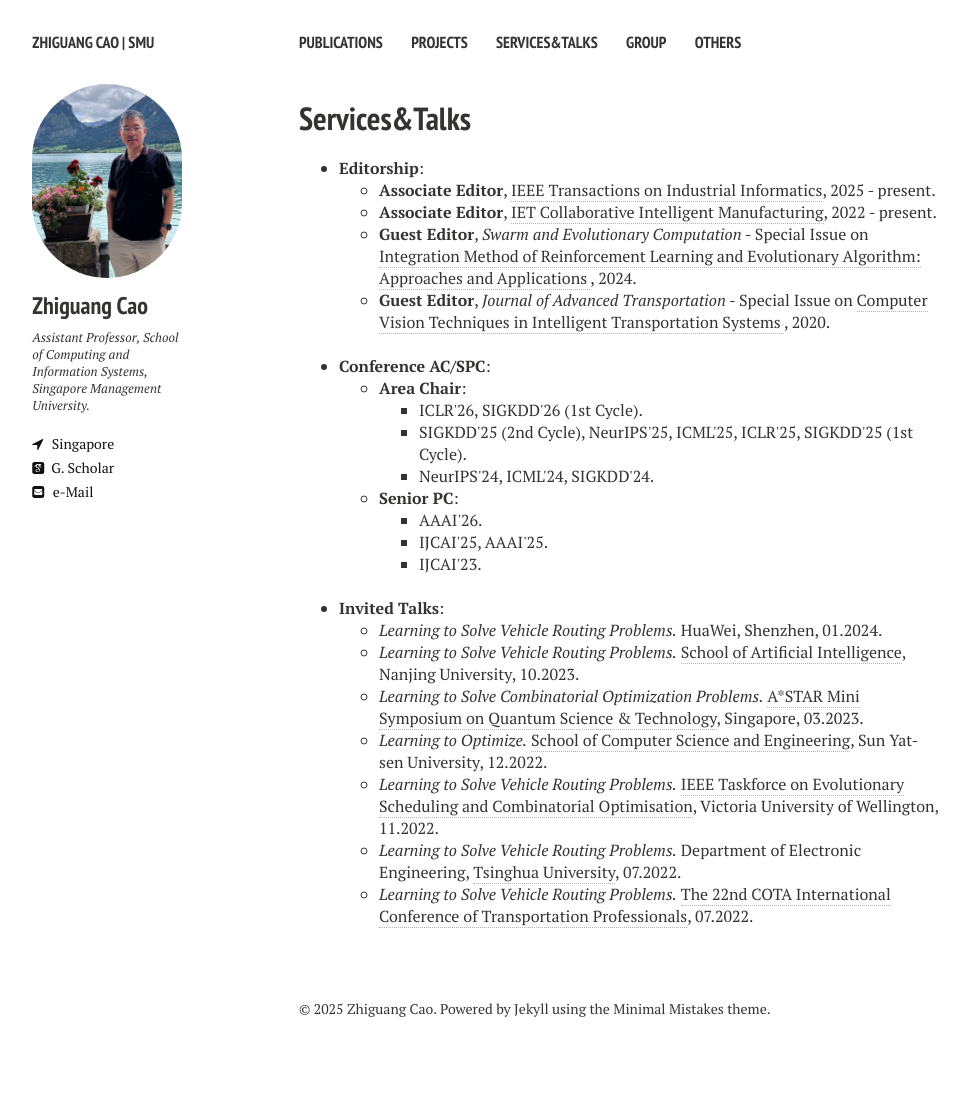
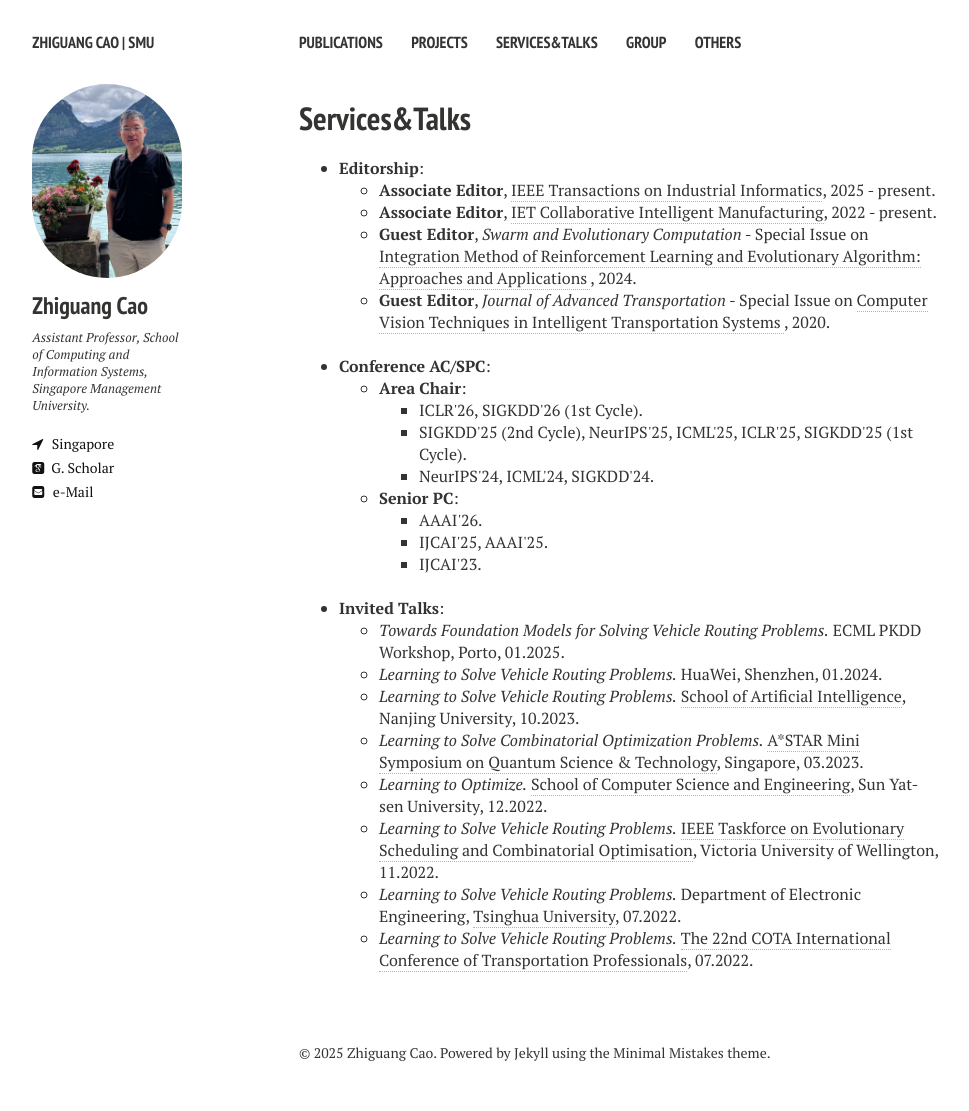
Before and after one commit to zhiguangcaosg/zhiguangcaosg.github.io, a Jekyll site: the page built from services&talks.md, in a window 1280 px wide. Shown: the whole page, without its empty margins (21-990 px from the left). Built offline with Jekyll 4.4.1, drawn with Linux system fonts in a browser that asks for light colours; nearby versions of some CDN libraries; before the commit the page ends 1067 px from its top, so only the background shows below that.

Commit message:
Update services&talks.md

```diff
--- a/services&talks.md
+++ b/services&talks.md
@@ -59,7 +59,11 @@ comments: false
 
 <li>
 <b>Invited Talks</b>:
+
+
 	<ul>
+    <li> <i>Towards Foundation Models for Solving Vehicle Routing Problems.</i> ECML PKDD Workshop, Porto, 01.2025.
+	</li>
 	<li> <i>Learning to Solve Vehicle Routing Problems.</i> HuaWei, Shenzhen, 01.2024.
 	</li>
 
```
